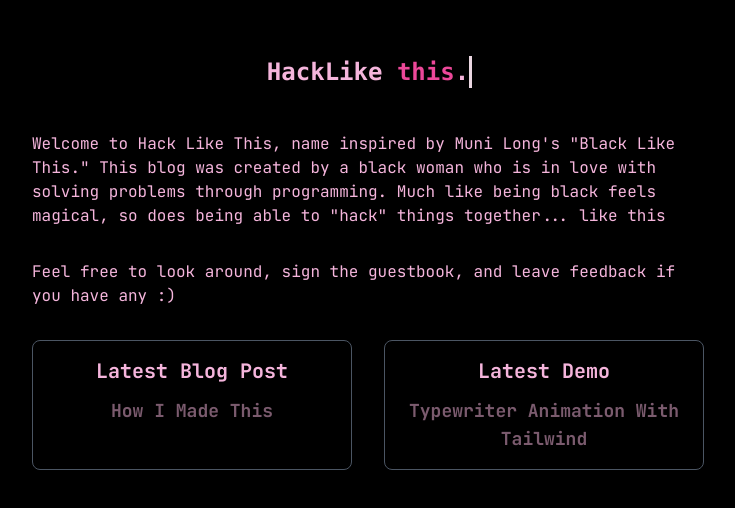
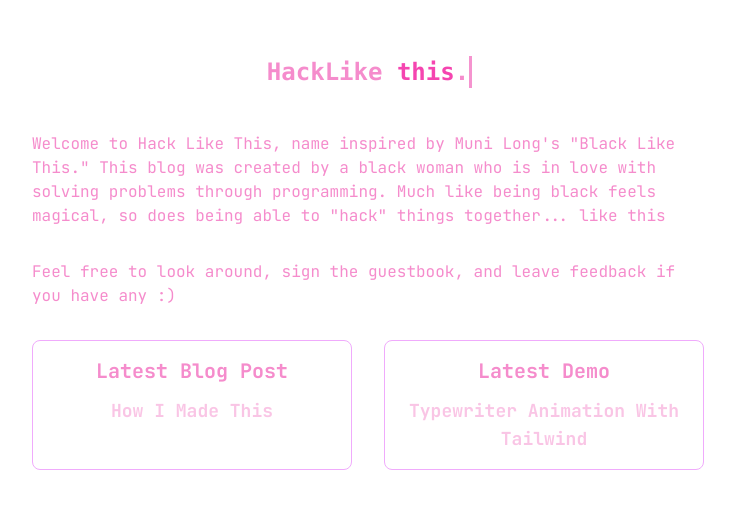
Before and after one commit to enneirda/hack-like-this, a Next.js app: page / in a window 1280 px wide. Shown: the top 508 px of the page, without its empty margins (272-1007 px from the left). Built offline with nearby package versions, Linux system fonts and the light colour scheme.

Commit message:
styling things light v dark

```diff
--- a/app/blog/[slug]/page.tsx
+++ b/app/blog/[slug]/page.tsx
@@ -1,6 +1,5 @@
 import { getBlogPosts } from "@/app/utilities/blog";
 import { CustomMDX } from "@/app/ui/mdx";
-import { constants } from "fs/promises";
 import { notFound } from 'next/navigation';
 
 
--- a/app/components/HeaderMenu.tsx
+++ b/app/components/HeaderMenu.tsx
@@ -9,19 +9,19 @@ export const HeaderMenu = () => {
 
         <Link
             href="/"
-            className={`mb-3 text-2xl font-semibold cursor-text hover:bg-pink-100 relative w-[max-content] font-mono before:absolute before:inset-0 before:bg-black before:animate-typewriter after:absolute after:inset-0 after:w-[0.125em] after:animate-blink
-            after:bg-pink-100 hover:bg-opacity-20`}
+            className={`mb-3 text-2xl font-semibold cursor-text hover:bg-pink-100 relative w-[max-content] font-mono before:absolute before:inset-0 before:bg-white before:dark:bg-black before:animate-typewriter after:absolute after:inset-0 after:w-[0.125em] after:animate-blink
+            after:bg-default-blush after:dark:bg-default-blush-dark hover:bg-opacity-20`}
         >
             <h2>
                 HackLike {" "}
-                <span className={`text-pink-500`}>this</span>
+                <span className={`text-dark-pink-1`}>this</span>
                 <span>.{pathName.replace("\/", "").split("\/")[0]}</span>
             </h2>
 
 
         </Link>
 
-        <ul className="ml-72 mt-8 p-2 dropdown-menu absolute hidden border hover:border-gray-300 rounded-lg bg-black" >
+        <ul className="ml-72 mt-8 p-2 dropdown-menu absolute hidden border hover:border-gray-300 rounded-lg bg-white dark:bg-black" >
         <li className="hover:bg-pink-100 hover:bg-opacity-20">
                 <Link href="/"> home </Link>
             </li>
--- a/app/globals.css
+++ b/app/globals.css
@@ -4,8 +4,8 @@
 
 :root {
   --foreground-rgb: 245, 181, 220;
-  --background-start-rgb: 0, 0, 0;
-  --background-end-rgb: 0, 0, 0;
+  --background-start-rgb: white;
+  --background-end-rgb: white;
 }
 
 /* @media (prefers-color-scheme: dark) {
--- a/app/layout.tsx
+++ b/app/layout.tsx
@@ -17,7 +17,7 @@ export default function RootLayout({
 }>) {
   return (
     <html lang="en" className={`${sourceCodePro.className} cursor-text `}>
-      <body className="antialiased max-w-2xl mb-40 flex flex-col md:flex-row mx-4 mt-8 lg:mx-auto">
+      <body className="antialiased max-w-2xl mb-40 flex flex-col md:flex-row mx-4 mt-8 lg:mx-auto text-default-blush dark:text-default-blush-dark bg-white dark:bg-black">
         <main className="flex-auto min-w-0 mt-6 flex flex-col px-2 md:px-0">
           <HeaderMenu/>
           {children}
--- a/app/page.tsx
+++ b/app/page.tsx
@@ -31,7 +31,7 @@ export default function Home() {
 
     <Link
           href={`/blog/${sortedBlogs[0].slug}`}
-          className="group rounded-lg border border-gray-600  px-5 py-4 transition-colors hover:border-gray-300 hover:bg-gray-100 hover:dark:border-neutral-700 hover:dark:bg-neutral-800/30"
+          className="group rounded-lg border border-fuchsia-300  px-5 py-4 transition-colors hover:border-fuchsia-200 hover:bg-gray-100 hover:dark:border-neutral-700 hover:dark:bg-neutral-800/30"
         >
           <h2 className={`mb-3 text-xl font-bold text-center`}>
             Latest Blog Post
@@ -45,7 +45,7 @@ export default function Home() {
 
     <Link
           href={`/demos`}
-          className="group rounded-lg border border-gray-600  px-5 py-4 transition-colors hover:border-gray-300 hover:bg-gray-100 hover:dark:border-neutral-700 hover:dark:bg-neutral-800/30"
+          className="group rounded-lg border border-fuchsia-300  px-5 py-4 transition-colors hover:border-fuchsia-200 hover:bg-gray-100 hover:dark:border-neutral-700 hover:dark:bg-neutral-800/30"
         >
           <h2 className={`mb-3 text-xl font-bold text-center`}>
             Latest Demo
--- a/tailwind.config.ts
+++ b/tailwind.config.ts
@@ -13,16 +13,61 @@ const config: Config = {
         "gradient-conic":
           "conic-gradient(from 180deg at 50% 50%, var(--tw-gradient-stops))",
       },
+      colors: {
+        "default-blush": {
+          light: '#f58ccc',
+          DEFAULT: '#f58ccc',
+          dark: '#f5b5dc',
+        },
+        "dark-pink-1": {
+          light: '#f545b0',
+          DEFAULT: '#f545b0',
+          dark: '#f545b0',
+        }
+
+      },
       typography: {
         DEFAULT: {
           css: {
-            color: '#ffdef2',
+            bg: 'white',
+            color: '#f58ccc',
             a: {
-              color: '#ffdef2',
+              color: '#f58ccc',
               '&:hover': {
-                color: '#fbc9e8',
+                color: '#f5b5dc',
               },
             },
+            h2: {
+              color: '#f545b0',
+            }
+          },
+        },
+        invert: {
+          css: {
+            color: '#f5b5dc',
+            a: {
+              color: '#f58ccc',
+              '&:hover': {
+                color: '#f5b5dc',
+              },
+            },
+            h2: {
+              color: '#f545b0',
+            }
+          },
+        },
+        light: {
+          css: {
+            color: '#f58ccc',
+            a: {
+              color: '#f58ccc',
+              '&:hover': {
+                color: '#f5b5dc',
+              },
+            },
+            h2: {
+              color: '#f545b0',
+            }
           },
         },
       },
```
